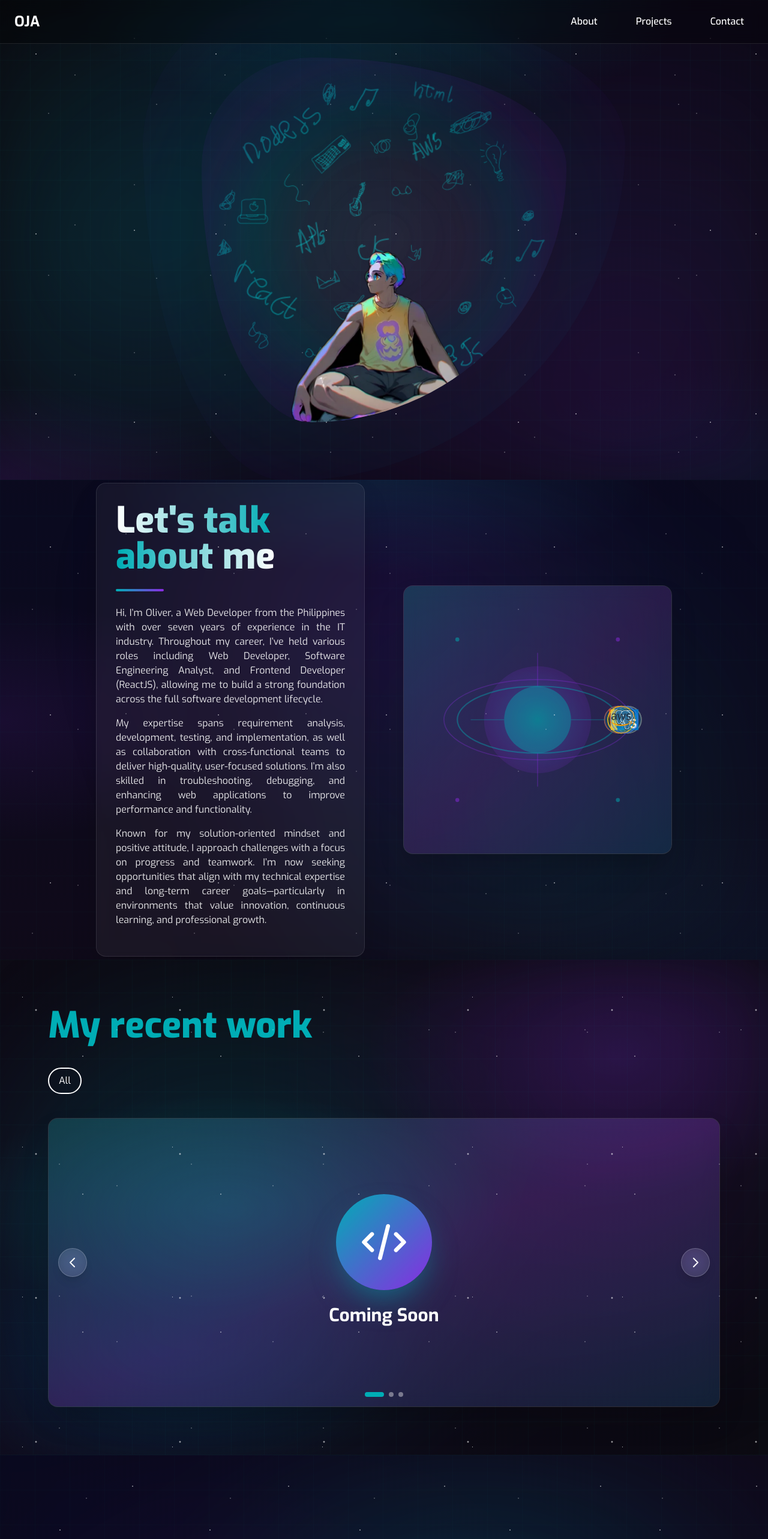
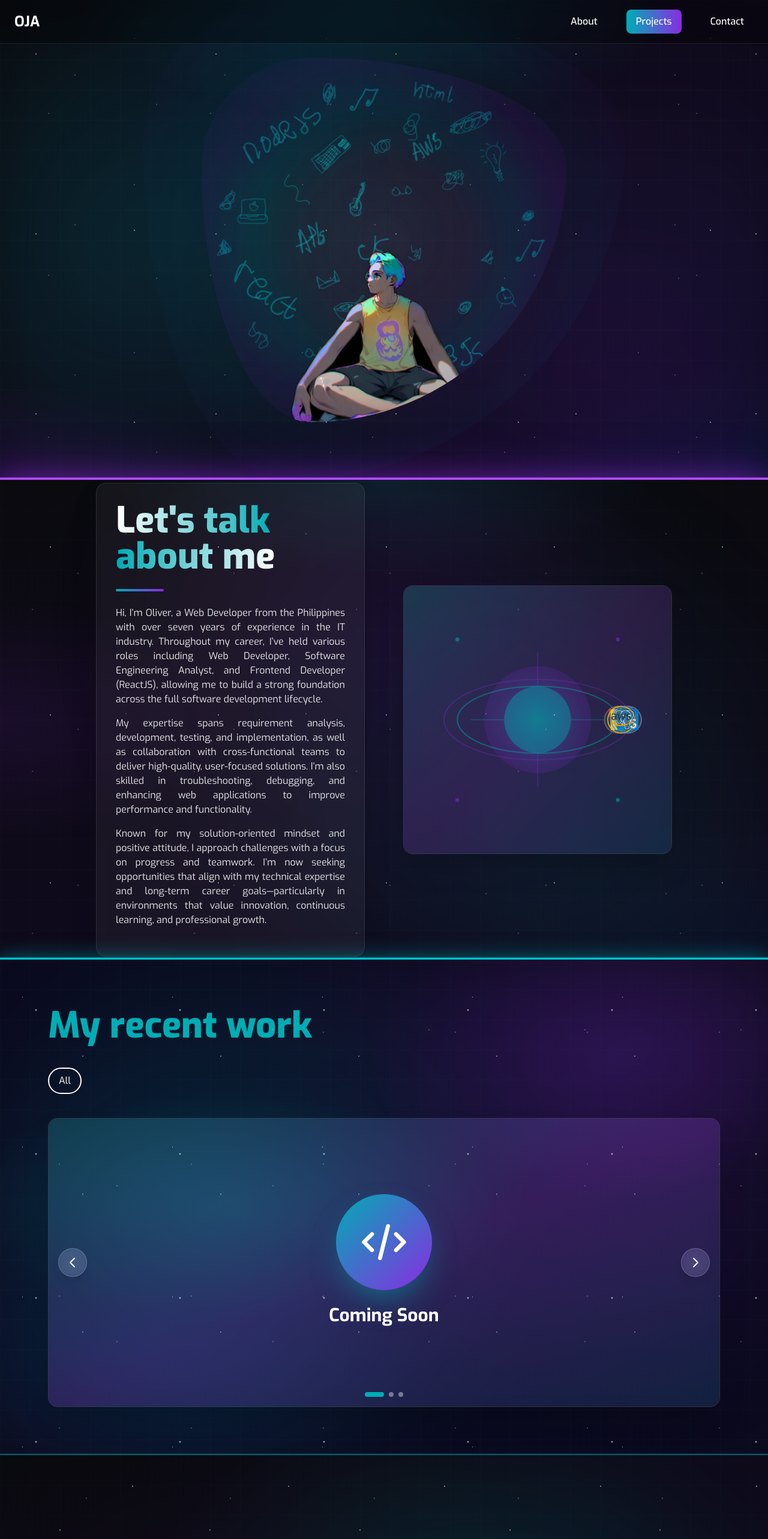
Before and after one commit to revilosemaj/just-start, a Next.js app: page / in a window 1280 px wide. Shown: the top 2566 px of the page at 60% size. Built offline with nearby package versions, Linux system fonts and the light colour scheme.

Commit message:
chore: resolved some issues with the styles

```diff
--- a/app/(home)/page.tsx
+++ b/app/(home)/page.tsx
@@ -10,8 +10,9 @@ import Main from "@/components/PageSections/Main";
 export default function Home() {
   const [isMenuOpen, setIsMenuOpen] = useState(false);
   const [showScrollTop, setShowScrollTop] = useState(false);
+  const [activeSection, setActiveSection] = useState("hero");
   const [visibleSections, setVisibleSections] = useState<Set<string>>(
-    new Set()
+    new Set(),
   );
   const [currentSlide, setCurrentSlide] = useState(0);
   const [isRocketLaunching, setIsRocketLaunching] = useState(false);
@@ -33,9 +34,12 @@ export default function Home() {
 
       // Show remaining words sequentially
       words.slice(1).forEach((_, index) => {
-        const timeout = setTimeout(() => {
-          setVisibleWords(index + 2); // +2 because index starts at 0 and we already showed word 1
-        }, 100 + (index + 1) * 200); // 200ms delay between each word
+        const timeout = setTimeout(
+          () => {
+            setVisibleWords(index + 2); // +2 because index starts at 0 and we already showed word 1
+          },
+          100 + (index + 1) * 200,
+        ); // 200ms delay between each word
         timeouts.push(timeout);
       });
 
@@ -55,6 +59,18 @@ export default function Home() {
   useEffect(() => {
     const handleScroll = () => {
       setShowScrollTop(window.scrollY > 300);
+
+      const sections = ["contact", "projects", "about", "hero"];
+      for (const id of sections) {
+        const el = document.getElementById(id);
+        if (el) {
+          const rect = el.getBoundingClientRect();
+          if (rect.top <= window.innerHeight / 2 && rect.bottom >= window.innerHeight / 2) {
+            setActiveSection(id);
+            break;
+          }
+        }
+      }
     };
 
     window.addEventListener("scroll", handleScroll);
@@ -131,15 +147,13 @@ export default function Home() {
         scrollToSection={scrollToSection}
         setIsMenuOpen={setIsMenuOpen}
         isMenuOpen={isMenuOpen}
-        isRocketLaunching={isRocketLaunching}
+        activeSection={activeSection}
       />
-
       <FullScreenMenu
         isMenuOpen={isMenuOpen}
         setIsMenuOpen={setIsMenuOpen}
         scrollToSection={scrollToSection}
       />
-
       <Main
         setIsHeroHovered={setIsHeroHovered}
         isHeroHovered={isHeroHovered}
@@ -151,9 +165,7 @@ export default function Home() {
         setCurrentSlide={setCurrentSlide}
         contactRef={contactRef as React.RefObject<HTMLDivElement>}
       />
-
       <Footer />
-
       <ScrollToTopButton
         isRocketLaunching={isRocketLaunching}
         scrollToTop={scrollToTop}
--- a/app/globals.css
+++ b/app/globals.css
@@ -62,6 +62,7 @@ body {
   background-size: 50px 50px, 50px 50px, 100% 100%, 100% 100%, 100% 100%,
     400% 400%;
   background-position: 0 0, 0 0, 0 0, 0 0, 0 0, 0 0;
+  background-attachment: fixed, fixed, scroll, scroll, scroll, scroll;
   animation: cosmicShift 20s ease infinite;
   position: relative;
   overflow: hidden;
@@ -192,9 +193,10 @@ body {
       #0a0a0f 80%,
       #0f0a1a 100%
     );
-  background-size: 60px 60px, 60px 60px, 100% 100%, 100% 100%, 100% 100%,
+  background-size: 50px 50px, 50px 50px, 100% 100%, 100% 100%, 100% 100%,
     400% 400%;
   background-position: 0 0, 0 0, 0 0, 0 0, 0 0, 0 0;
+  background-attachment: fixed, fixed, scroll, scroll, scroll, scroll;
   animation: cosmicShift 22s ease infinite;
   position: relative;
   overflow: hidden;
@@ -277,9 +279,10 @@ body {
       #0a0a0f 80%,
       #0f0a1a 100%
     );
-  background-size: 55px 55px, 55px 55px, 100% 100%, 100% 100%, 100% 100%,
+  background-size: 50px 50px, 50px 50px, 100% 100%, 100% 100%, 100% 100%,
     400% 400%;
   background-position: 0 0, 0 0, 0 0, 0 0, 0 0, 0 0;
+  background-attachment: fixed, fixed, scroll, scroll, scroll, scroll;
   animation: cosmicShift 19s ease infinite;
   position: relative;
   overflow: hidden;
@@ -375,9 +378,10 @@ body {
       #0a0a0f 90%,
       #0f0a1a 100%
     );
-  background-size: 58px 58px, 58px 58px, 100% 100%, 100% 100%, 100% 100%,
+  background-size: 50px 50px, 50px 50px, 100% 100%, 100% 100%, 100% 100%,
     400% 400%;
   background-position: 0 0, 0 0, 0 0, 0 0, 0 0, 0 0;
+  background-attachment: fixed, fixed, scroll, scroll, scroll, scroll;
   animation: cosmicShift 21s ease infinite;
   position: relative;
   overflow: hidden;
@@ -641,3 +645,113 @@ body {
   box-shadow: 0 4px 20px rgba(0, 173, 181, 0.5), 0 0 40px rgba(0, 173, 181, 0.3),
     0 0 60px rgba(138, 43, 226, 0.2), inset 0 0 20px rgba(0, 173, 181, 0.1);
 }
+
+/* ===================== */
+/* Shiver Border Effects  */
+/* ===================== */
+
+/* Hero: Cyan electric — fast, erratic voltage spikes */
+@keyframes shiverBorderHero {
+  0%   { box-shadow: 0 0 0 2px rgba(0,173,181,0.85), 0 0 14px rgba(0,173,181,0.35); }
+  8%   { box-shadow: 0 0 0 4px rgba(0,210,220,1),    0 0 32px rgba(0,173,181,0.7), 0 0 64px rgba(0,173,181,0.25); }
+  16%  { box-shadow: 0 0 0 2px rgba(0,173,181,0.6),  0 0 8px  rgba(0,173,181,0.2); }
+  28%  { box-shadow: 0 0 0 5px rgba(0,230,240,1),    0 0 42px rgba(0,173,181,0.8), 0 0 80px rgba(0,173,181,0.3); }
+  38%  { box-shadow: 0 0 0 2px rgba(0,173,181,0.7),  0 0 10px rgba(0,173,181,0.2); }
+  52%  { box-shadow: 0 0 0 3px rgba(0,173,181,0.9),  0 0 22px rgba(0,173,181,0.45); }
+  64%  { box-shadow: 0 0 0 2px rgba(0,173,181,0.5),  0 0 6px  rgba(0,173,181,0.15); }
+  76%  { box-shadow: 0 0 0 4px rgba(0,210,220,1),    0 0 36px rgba(0,173,181,0.75), 0 0 70px rgba(0,173,181,0.28); }
+  88%  { box-shadow: 0 0 0 2px rgba(0,173,181,0.7),  0 0 14px rgba(0,173,181,0.3); }
+  100% { box-shadow: 0 0 0 2px rgba(0,173,181,0.85), 0 0 14px rgba(0,173,181,0.35); }
+}
+
+.shiver-border-hero {
+  animation: shiverBorderHero 1.8s ease-in-out infinite;
+}
+
+/* About: Purple mystic — slow, dreamy undulation */
+@keyframes shiverBorderAbout {
+  0%, 100% {
+    box-shadow:
+      0 0 0 2px rgba(138,43,226,0.65),
+      0 0 18px rgba(138,43,226,0.25),
+      0 0 40px rgba(0,173,181,0.08);
+  }
+  30% {
+    box-shadow:
+      0 0 0 3px rgba(160,60,250,0.9),
+      0 0 36px rgba(138,43,226,0.5),
+      0 0 72px rgba(138,43,226,0.2),
+      0 0 110px rgba(0,173,181,0.08);
+  }
+  60% {
+    box-shadow:
+      0 0 0 4px rgba(180,80,255,1),
+      0 0 50px rgba(138,43,226,0.6),
+      0 0 90px rgba(138,43,226,0.25);
+  }
+  80% {
+    box-shadow:
+      0 0 0 2px rgba(138,43,226,0.75),
+      0 0 24px rgba(138,43,226,0.35);
+  }
+}
+
+.shiver-border-about {
+  animation: shiverBorderAbout 4s ease-in-out infinite;
+}
+
+/* Projects: Cyan→Purple color-cycling — energetic, multi-hue */
+@keyframes shiverBorderProjects {
+  0%   {
+    box-shadow:
+      0 0 0 2px rgba(0,173,181,0.9),
+      0 0 18px rgba(0,173,181,0.4);
+  }
+  20%  {
+    box-shadow:
+      0 0 0 3px rgba(60,120,255,0.9),
+      0 0 28px rgba(60,120,255,0.45),
+      0 0 56px rgba(60,120,255,0.15);
+  }
+  40%  {
+    box-shadow:
+      0 0 0 4px rgba(138,43,226,1),
+      0 0 38px rgba(138,43,226,0.55),
+      0 0 76px rgba(138,43,226,0.2);
+  }
+  60%  {
+    box-shadow:
+      0 0 0 3px rgba(80,180,220,0.95),
+      0 0 28px rgba(0,173,181,0.5),
+      0 0 56px rgba(0,173,181,0.18);
+  }
+  80%  {
+    box-shadow:
+      0 0 0 5px rgba(0,220,230,1),
+      0 0 44px rgba(0,173,181,0.65),
+      0 0 88px rgba(0,173,181,0.25);
+  }
+  100% {
+    box-shadow:
+      0 0 0 2px rgba(0,173,181,0.9),
+      0 0 18px rgba(0,173,181,0.4);
+  }
+}
+
+.shiver-border-projects {
+  animation: shiverBorderProjects 3.2s linear infinite;
+}
+
+/* Contact: Double-pulse heartbeat — warm teal with bright flares */
+@keyframes shiverBorderContact {
+  0%   { box-shadow: 0 0 0 2px rgba(0,173,181,0.6),  0 0 12px rgba(0,173,181,0.2); }
+  10%  { box-shadow: 0 0 0 4px rgba(0,210,220,1),    0 0 34px rgba(0,173,181,0.65), 0 0 68px rgba(0,173,181,0.22); }
+  22%  { box-shadow: 0 0 0 2px rgba(0,173,181,0.55), 0 0 10px rgba(0,173,181,0.18); }
+  34%  { box-shadow: 0 0 0 5px rgba(0,230,240,1),    0 0 48px rgba(0,173,181,0.75), 0 0 96px rgba(138,43,226,0.15); }
+  50%  { box-shadow: 0 0 0 2px rgba(0,173,181,0.5),  0 0 10px rgba(0,173,181,0.15); }
+  100% { box-shadow: 0 0 0 2px rgba(0,173,181,0.6),  0 0 12px rgba(0,173,181,0.2); }
+}
+
+.shiver-border-contact {
+  animation: shiverBorderContact 2.4s ease-in-out infinite;
+}
--- a/components/Nav.tsx
+++ b/components/Nav.tsx
@@ -1,29 +1,17 @@
 "use client";
-import { useState, useEffect } from "react";
 
 export default function Nav({
   scrollToSection,
   setIsMenuOpen,
   isMenuOpen,
-  isRocketLaunching,
+  activeSection,
 }: {
   scrollToSection: (id: string) => void;
   setIsMenuOpen: (isOpen: boolean) => void;
   isMenuOpen: boolean;
-  isRocketLaunching: boolean;
+  activeSection: string;
 }) {
-  const [activeMenu, setActiveMenu] = useState("Hero");
-
-  useEffect(() => {
-    if (isRocketLaunching) {
-      setTimeout(() => {
-        setActiveMenu("Hero");
-      }, 1000);
-    }
-  }, [isRocketLaunching]);
-
   const handleGotoSection = (id: string) => {
-    setActiveMenu(id);
     scrollToSection(id);
   };
 
@@ -47,7 +35,7 @@ export default function Nav({
             <span className="relative z-10">About</span>
             <span
               className={`absolute inset-0 bg-gradient-to-r from-[#00ADB5] to-[#8a2be2] group-hover:opacity-100 ${
-                activeMenu === "about" ? "opacity-100" : "opacity-0"
+                activeSection === "about" ? "opacity-100" : "opacity-0"
               } transition-opacity duration-300 rounded-lg`}
             />
           </button>
@@ -58,7 +46,7 @@ export default function Nav({
             <span className="relative z-10">Projects</span>
             <span
               className={`absolute inset-0 bg-gradient-to-r from-[#00ADB5] to-[#8a2be2] group-hover:opacity-100 ${
-                activeMenu === "projects" ? "opacity-100" : "opacity-0"
+                activeSection === "projects" ? "opacity-100" : "opacity-0"
               } transition-opacity duration-300 rounded-lg`}
             />
           </button>
@@ -69,7 +57,7 @@ export default function Nav({
             <span className="relative z-10">Contact</span>
             <span
               className={`absolute inset-0 bg-gradient-to-r from-[#00ADB5] to-[#8a2be2] group-hover:opacity-100 ${
-                activeMenu === "contact" ? "opacity-100" : "opacity-0"
+                activeSection === "contact" ? "opacity-100" : "opacity-0"
               } transition-opacity duration-300 rounded-lg`}
             />
           </button>
--- a/components/PageSections/About.tsx
+++ b/components/PageSections/About.tsx
@@ -6,7 +6,7 @@ export default function About({
   visibleSections: Set<string>;
 }) {
   return (
-    <section ref={aboutRef} id="about" className="cosmic-bg-about">
+    <section ref={aboutRef} id="about" className="cosmic-bg-about shiver-border-about">
       <div className="sticky top-0 min-h-screen flex flex-col lg:flex-row items-center justify-center  text-[#00ADB5] py-20 lg:py-0 lg:max-w-[1024px] mx-auto">
         <div className="w-full h-full flex justify-center items-center px-4 sm:px-6 lg:px-8 mb-8 lg:mb-0">
           <div
--- a/components/PageSections/Hero.tsx
+++ b/components/PageSections/Hero.tsx
@@ -12,7 +12,7 @@ export default function Hero({
   return (
     <section
       id="hero"
-      className="sticky top-0 h-screen flex items-center justify-center cosmic-bg"
+      className="sticky top-0 h-screen flex items-center justify-center cosmic-bg shiver-border-hero"
     >
       <div className="aura-container w-full h-full flex justify-center items-center relative z-10 px-4">
         <div className="relative w-full max-w-[20rem] sm:max-w-[28rem] md:max-w-[32rem] lg:max-w-[38rem]">
--- a/components/PageSections/Main.tsx
+++ b/components/PageSections/Main.tsx
@@ -26,25 +26,22 @@ export default function Main({
 }) {
   return (
     <main className="relative">
-      {/* Hero section */}
       <Hero
         setIsHeroHovered={setIsHeroHovered}
         isHeroHovered={isHeroHovered}
         visibleWords={visibleWords}
       />
-      {/* About section */}
       <About
         aboutRef={aboutRef as React.RefObject<HTMLDivElement>}
         visibleSections={visibleSections}
       />
-      {/* Project section */}
       <Projects
         projectsRef={projectsRef as React.RefObject<HTMLDivElement>}
         visibleSections={visibleSections}
         currentSlide={currentSlide}
         setCurrentSlide={setCurrentSlide}
       />
-      {/* Contact section */}
+
       <Contact
         contactRef={contactRef as React.RefObject<HTMLDivElement>}
         visibleSections={visibleSections}
--- a/components/PageSections/Projects.tsx
+++ b/components/PageSections/Projects.tsx
@@ -13,7 +13,7 @@ export default function Projects({
     <section
       ref={projectsRef}
       id="projects"
-      className="sticky top-0 min-h-screen flex flex-col items-center justify-center cosmic-bg-projects text-white py-12 sm:py-16 lg:py-20"
+      className="sticky top-0 min-h-screen flex flex-col items-center justify-center cosmic-bg-projects text-white py-12 sm:py-16 lg:py-20 shiver-border-projects"
     >
       <div className="w-full h-full flex justify-center items-center px-4 sm:px-6 lg:px-8 xl:px-20">
         <div className="flex flex-col items-start w-full max-w-7xl">
```
Also changed, not shown: components/PageSections/Contact.tsx (+8 -4 lines).
